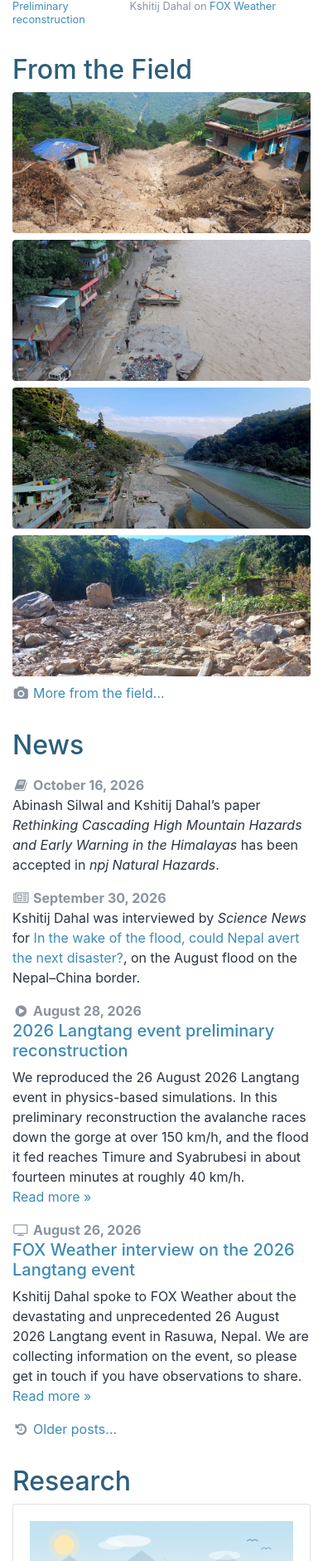
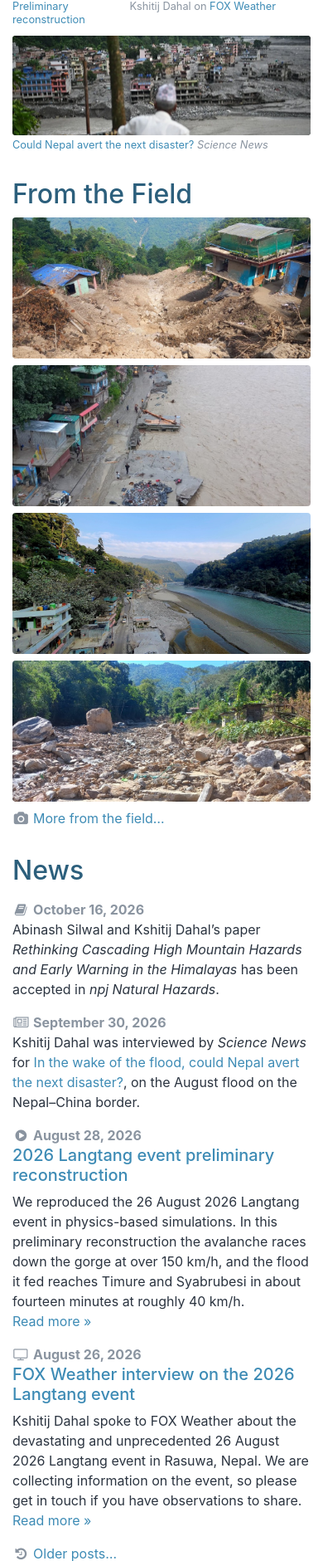
Before and after one commit to geokshitij/mhydro, a Jekyll site: the page built from index.html, in a window 390 px wide, cut to the strip 1381-3262 px from the top of the page. Shown: the whole strip at 83% size. Built offline with Jekyll 4.4.1, drawn with Linux system fonts in a browser that asks for light colours.

Commit message:
Add Science News coverage to the 2026 Langtang event section

```diff
--- a/css/group.scss
+++ b/css/group.scss
@@ -274,21 +274,42 @@ h2, h3 {
 /* Side-by-side videos on the home page */
 .video-pair {
     display: grid;
-    grid-template-columns: 1.07fr 1.78fr;
+    grid-template-columns: 1.07fr 1.78fr 1.78fr;
     gap: 10px;
     align-items: start;
-    max-width: 720px;
 
     figure {
         margin: 0;
     }
 
-    video {
+    video, img {
         display: block;
         width: 100%;
         height: auto;
         border-radius: 4px;
         background: #000;
+    }
+
+    img {
+        aspect-ratio: 16 / 9;
+        object-fit: cover;
+    }
+
+    a:hover img {
+        opacity: 0.85;
+    }
+
+    // on phones the article card drops below the two videos
+    @media (max-width: 575px) {
+        grid-template-columns: 1.07fr 1.78fr;
+
+        figure:last-child {
+            grid-column: 1 / -1;
+
+            img {
+                aspect-ratio: 3 / 1;
+            }
+        }
     }
 
     figcaption {
--- a/index.html
+++ b/index.html
@@ -64,6 +64,16 @@ role-tables:
             <figcaption>
                 Kshitij Dahal on
                 <a href="{{ site.base }}/blog/2026/08/26/langtang-fox-weather.html">FOX Weather</a>
+            </figcaption>
+        </figure>
+        <figure>
+            <a href="https://www.sciencenews.org/article/flood-nepal-prepare-disaster-climate">
+                <img src="{{ site.base }}/img/media/science-news-2026.jpg"
+                     alt="Science News article on the 2026 flood in Nepal" loading="lazy">
+            </a>
+            <figcaption>
+                <a href="https://www.sciencenews.org/article/flood-nepal-prepare-disaster-climate">Could Nepal avert the next disaster?</a>
+                <i>Science News</i>
             </figcaption>
         </figure>
     </div>
```
Also changed, not shown: img/media/science-news-2026.jpg (added).
